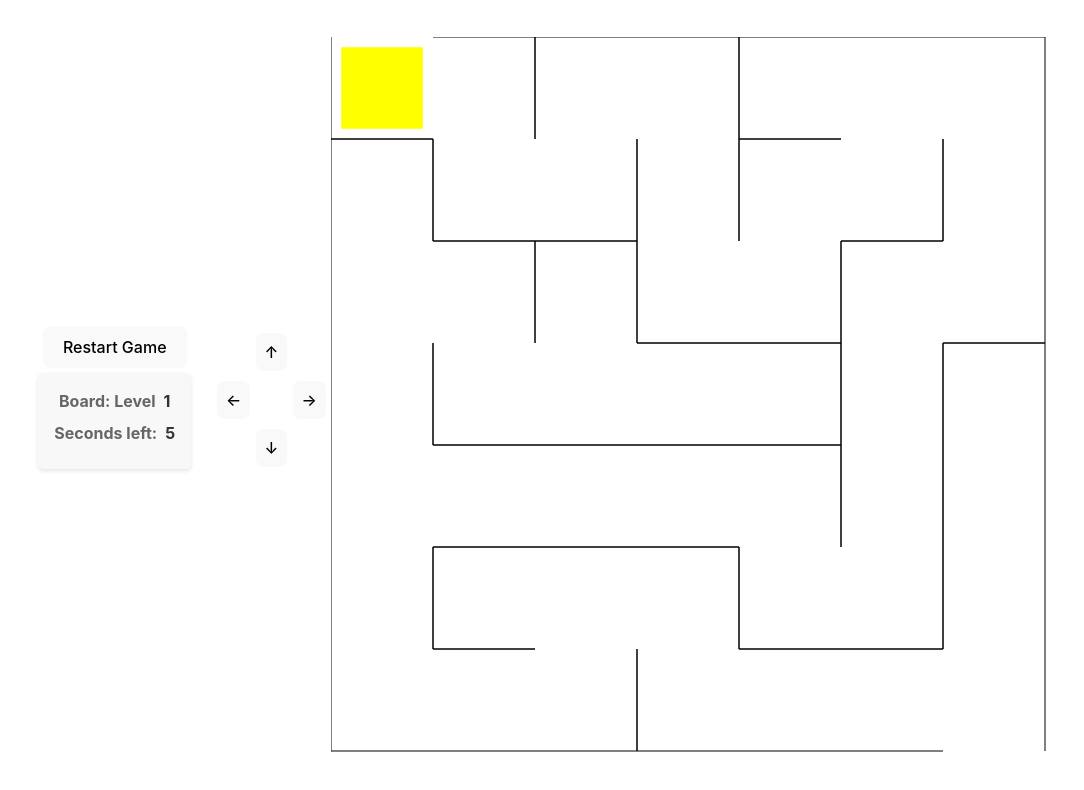
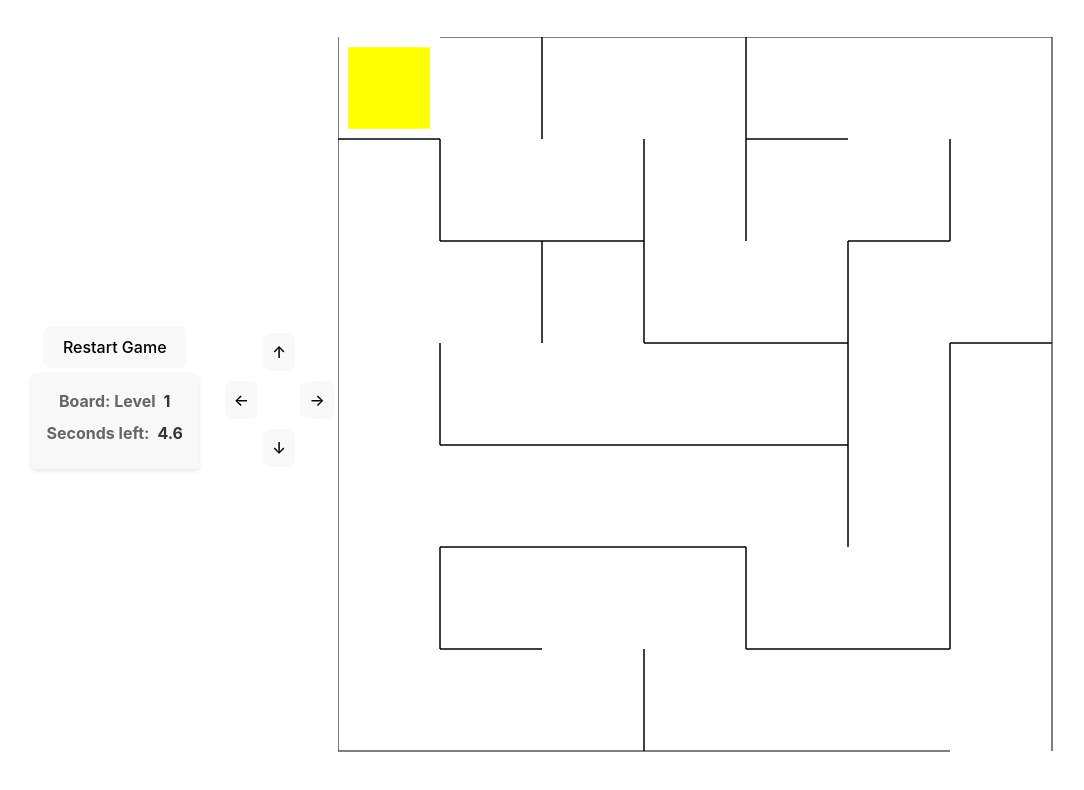
Before and after one commit to fromant65/maze, a React (Vite) app: page / in a window 1280 px wide. Shown: the top 790 px of the page, without its empty margins (106-1190 px from the left). Built offline with nearby package versions, Linux system fonts and the light colour scheme.

Commit message:
fixed timer

```diff
--- a/src/components/main/Game.tsx
+++ b/src/components/main/Game.tsx
@@ -40,7 +40,6 @@ const GameComponent = () => {
   }
 
   useEffect(() => {
-    console.log(styles);
     restartGame();
   }, []);
 
@@ -57,8 +56,8 @@ const GameComponent = () => {
   useEffect(() => {
     const timerId = setInterval(() => {
       // Use the ref to access the current game state and decrement the timer
-      gameRef.current.timer--;
-
+      gameRef.current.timer-=0.1;
+      gameRef.current.timer = parseFloat(gameRef.current.timer.toFixed(1))
       // Create a new game object with the updated timer value and set it
       const updatedGame = new Game(
         gameRef.current.level,
@@ -71,7 +70,7 @@ const GameComponent = () => {
       if (gameRef.current.timer <= 0) {
         restartGame();
       }
-    }, 1000);
+    }, 100);
 
     // Clear the interval when the component unmounts
     return () => {
```
